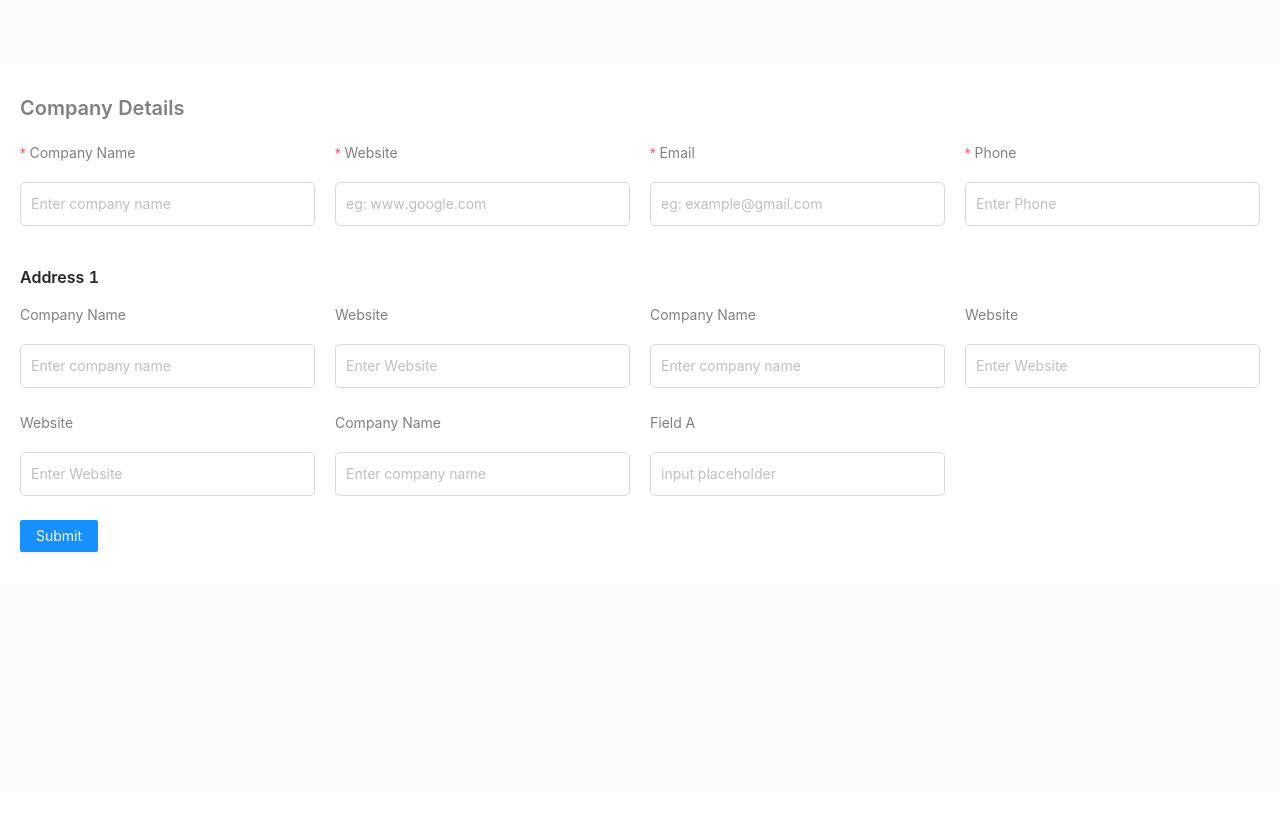
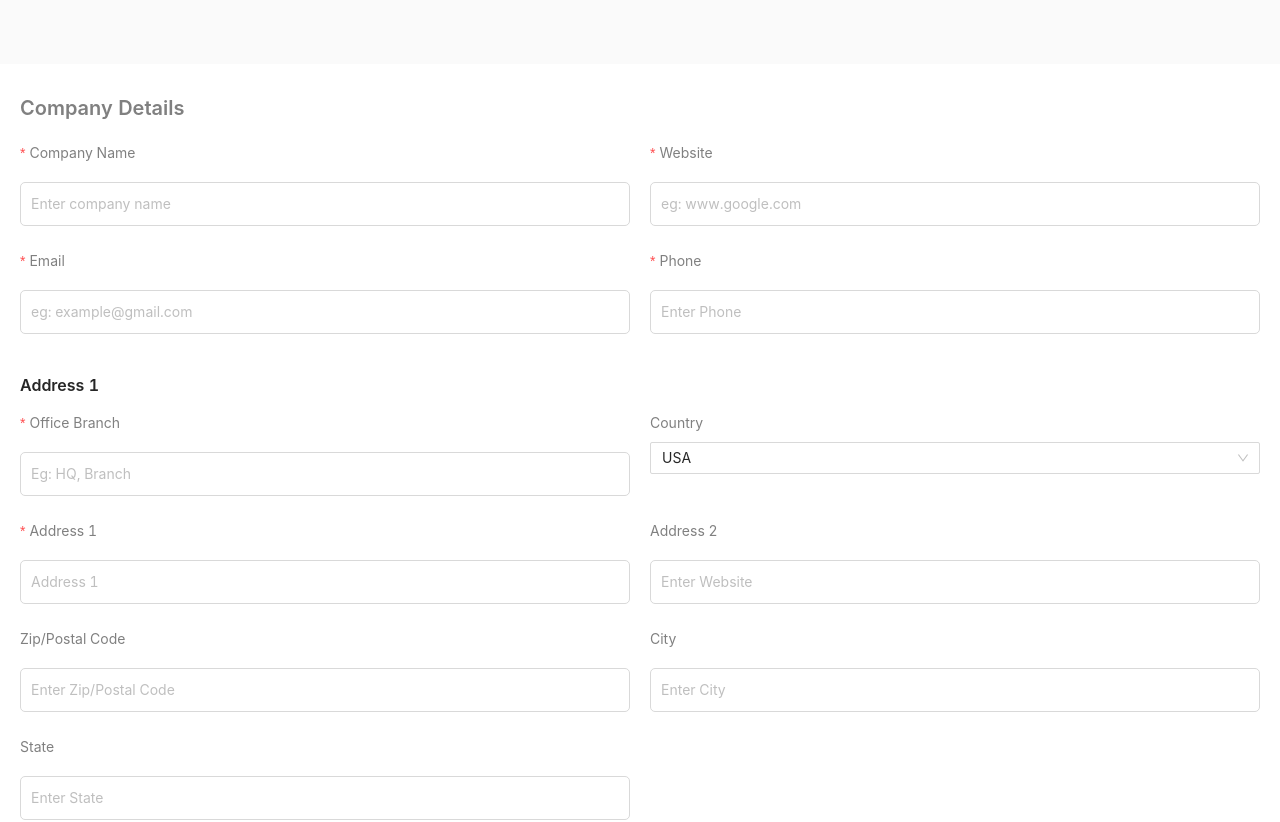
Before and after one commit to dark-king-rayleigh/test-form, a Next.js app: page / in a window 1280 px wide. Shown: the top 822 px of the page. Before the commit the page ends 800 px from the top, so only its background shows below. Built offline with nearby package versions, Linux system fonts and the light colour scheme.

Commit message:
feat(form):add data to array on form submittion

```diff
--- a/components/Form/Form.module.css
+++ b/components/Form/Form.module.css
@@ -1,32 +1,46 @@
-
-.container{
+.container {
   max-width: 1400px;
   margin: 0 auto;
   background: white;
   padding: 10px 20px;
 }
 
-.title{
+.title {
   font-size: 1.5em;
   font-weight: bold;
   margin-bottom: 0.5em;
 }
 
-.container label{
+.container label {
   color: grey;
 }
 
-.container input{
+.container input,
+.container select {
   padding: 10px;
-    width: 100%;
   margin-top: 10px;
   border-radius: 5px;
-
 }
 
-
-.form-container{
+.form-container {
   display: grid;
-    grid-template-columns: 1fr 1fr 1fr 1fr;
+  grid-template-columns: 1fr;
   column-gap: 20px;
 }
+
+@media (min-width: 768px) {
+  .form-container {
+    grid-template-columns: 1fr 1fr;
+  }
+}
+
+@media (min-width: 1400px) {
+  .form-container {
+    grid-template-columns: 1fr 1fr 1fr 1fr;
+  }
+}
+
+.container > button:disabled {
+  background-color: gray;
+  cursor: not-allowed;
+}
--- a/components/Form/index.tsx
+++ b/components/Form/index.tsx
@@ -1,18 +1,77 @@
-import { Typography, Form, Input, Button, message } from "antd";
+import React from "react";
+import { Typography, Form, Input, Button, message, Space, Select } from "antd";
 import { MinusCircleOutlined, PlusOutlined } from "@ant-design/icons";
 import classes from "./Form.module.css";
-
-import React, { useState } from "react";
-
-type LayoutType = Parameters<typeof Form>[0]["layout"];
+import { ExclamationCircleOutlined } from "@ant-design/icons";
+import { Address, CompanyDetails } from "../../typing";
 
 const { Title } = Typography;
 
-const Home = () => {
+// Interface Starts
+interface FormInterface {
+  companyName: string;
+  address1: string;
+  address2: string;
+  city: string;
+  state: string;
+  country: string;
+  website: string;
+  email: string;
+  officeBranch: string;
+  address: [] | Address[];
+  phone: string;
+  addressCode: string;
+}
+
+// Interface Ends
+
+// Main Component starts
+
+const FormData: React.FC<{
+  setCompanyData: Function;
+  companyData: CompanyDetails[] | [];
+  setAddData: Function;
+}> = ({ setCompanyData, companyData, setAddData }) => {
   const [form] = Form.useForm();
+  const [loading, setLoading] = React.useState(false);
 
-  const onFinish = (values: any) => {
-    console.log("Values", values);
+  //   Submitting the form
+  const handleSubmit = (values: FormInterface) => {
+    if (!values.address) {
+      values.address = [];
+    }
+
+    setLoading(true);
+
+    const mainAddress = {
+      address1: values.address1,
+      address2: values.address2,
+      city: values.city,
+      state: values.state,
+      country: values.country,
+      officeBranch: values.officeBranch,
+      addressCode: values.addressCode,
+    };
+    const data = {
+      companyManager: {
+        name: values.companyName,
+        website: values.website,
+        email: values.email,
+        phone: values.phone,
+      },
+      companyAddress: [mainAddress, ...values.address],
+    };
+
+    try {
+      setCompanyData([...companyData, data]);
+      setTimeout(() => {
+        form.resetFields();
+        setLoading(false);
+        setAddData((prev: boolean) => !prev);
+      }, 2000);
+    } catch (e) {
+      console.log(e);
+    }
   };
 
   return (
@@ -20,11 +79,11 @@ const Home = () => {
       <Title level={4} style={{ margin: "20px 0", color: "gray" }}>
         Company Details
       </Title>
-      <Form form={form} layout="vertical" onFinish={onFinish}>
+      <Form form={form} layout="vertical" onFinish={handleSubmit}>
         <div className={classes["form-container"]}>
           <Form.Item
             label="Company Name"
-            name="company-name"
+            name="companyName"
             rules={[{ required: true }]}
           >
             <Input placeholder="Enter company name" />
@@ -76,31 +135,133 @@ const Home = () => {
           Address 1
         </Title>
         <div className={classes["form-container"]}>
-          <Form.Item label="Company Name">
-            <Input placeholder="Enter company name" />
+          <Form.Item
+            label="Office Branch"
+            name="officeBranch"
+            rules={[
+              {
+                required: true,
+              },
+            ]}
+          >
+            <Input placeholder="Eg: HQ, Branch" />
           </Form.Item>
-          <Form.Item label="Website">
+
+          <Form.Item label="Country" name="country">
+            <Select defaultValue="USA">
+              <Select.Option value="USA">USA</Select.Option>
+              <Select.Option value="Nepal">Nepal</Select.Option>
+            </Select>
+          </Form.Item>
+
+          <Form.Item
+            label="Address 1"
+            name="address1"
+            rules={[
+              {
+                required: true,
+                message: "This field is required",
+              },
+            ]}
+          >
+            <Input placeholder="Address 1" />
+          </Form.Item>
+          <Form.Item label="Address 2" name="address2">
             <Input placeholder="Enter Website" />
           </Form.Item>
-          <Form.Item label="Company Name">
-            <Input placeholder="Enter company name" />
+          <Form.Item label="Zip/Postal Code" name="addressCode">
+            <Input placeholder="Enter Zip/Postal Code" />
           </Form.Item>
-          <Form.Item label="Website">
-            <Input placeholder="Enter Website" />
+          <Form.Item label="City" name="city">
+            <Input placeholder="Enter City" />
           </Form.Item>
-          <Form.Item label="Website">
-            <Input placeholder="Enter Website" />
-          </Form.Item>
-          <Form.Item label="Company Name">
-            <Input placeholder="Enter company name" />
-          </Form.Item>
-          <Form.Item label="Field A">
-            <Input placeholder="input placeholder" />
+          <Form.Item label="State" name="state">
+            <Input placeholder="Enter State" />
           </Form.Item>
         </div>
 
+        <Form.List name="address">
+          {(fields, { add, remove }) => (
+            <>
+              {fields.map(({ key, name, ...restField }) => (
+                <div key={key}>
+                  <Title level={5} style={{ margin: "15px 0" }}>
+                    Address {key + 2}
+                  </Title>
+
+                  <MinusCircleOutlined onClick={() => remove(name)} />
+
+                  <div className={classes["form-container"]}>
+                    <Form.Item
+                      label="Office Branch"
+                      name={[name, "officeBranch"]}
+                      rules={[
+                        {
+                          required: true,
+                        },
+                      ]}
+                    >
+                      <Input placeholder="Eg: HQ, Branch" />
+                    </Form.Item>
+
+                    <Form.Item label="Country" name={[name, "country"]}>
+                      <Select defaultValue="USA">
+                        <Select.Option value="USA">USA</Select.Option>
+                        <Select.Option value="Nepal">Nepal</Select.Option>
+                      </Select>
+                    </Form.Item>
+
+                    <Form.Item
+                      {...restField}
+                      label="Address 1"
+                      name={[name, "address1"]}
+                      rules={[
+                        {
+                          required: true,
+                        },
+                      ]}
+                    >
+                      <Input placeholder="Address 1" />
+                    </Form.Item>
+                    <Form.Item label="Address 2" name={[name, "address2"]}>
+                      <Input placeholder="Enter Website" />
+                    </Form.Item>
+                    <Form.Item
+                      label="Zip/Postal Code"
+                      name={[name, "addressCode"]}
+                    >
+                      <Input placeholder="Enter Zip/Postal Code" />
+                    </Form.Item>
+                    <Form.Item label="City" name={[name, "city"]}>
+                      <Input placeholder="Enter City" />
+                    </Form.Item>
+                    <Form.Item label="State" name={[name, "state"]}>
+                      <Input placeholder="Enter State" />
+                    </Form.Item>
+                  </div>
+                </div>
+              ))}
+              <Form.Item>
+                <Button
+                  type="dashed"
+                  onClick={() => add()}
+                  block
+                  icon={<PlusOutlined />}
+                >
+                  Add field
+                </Button>
+              </Form.Item>
+            </>
+          )}
+        </Form.List>
+
         <Form.Item>
-          <Button type="primary" htmlType="submit">
+          <Button
+            type="primary"
+            htmlType="submit"
+            disabled={loading}
+            loading={loading}
+          >
             Submit
           </Button>
         </Form.Item>
@@ -109,4 +270,4 @@ const Home = () => {
   );
 };
 
-export default Home;
+export default FormData;
--- /dev/null
+++ b/components/Table/index.tsx
@@ -0,0 +1,91 @@
+import { Table } from "antd";
+import qs from "qs";
+import { useEffect, useState } from "react";
+const columns = [
+  {
+    title: "Name",
+    dataIndex: "name",
+    sorter: true,
+    render: (name: any) => `${name.first} ${name.last}`,
+    width: "20%",
+  },
+  {
+    title: "Gender",
+    dataIndex: "gender",
+    filters: [
+      {
+        text: "Male",
+        value: "male",
+      },
+      {
+        text: "Female",
+        value: "female",
+      },
+    ],
+    width: "20%",
+  },
+  {
+    title: "Email",
+    dataIndex: "email",
+  },
+];
+
+const getRandomuserParams = (params: any) => ({
+  results: params.pagination?.pageSize,
+  page: params.pagination?.current,
+  ...params,
+});
+
+const App = () => {
+  const [data, setData] = useState();
+  const [loading, setLoading] = useState(false);
+  const [pagination, setPagination] = useState({
+    current: 1,
+    pageSize: 10,
+  });
+
+  const fetchData = (params = {}) => {
+    setLoading(true);
+    fetch(
+      `https://randomuser.me/api?${qs.stringify(getRandomuserParams(params))}`
+    )
+      .then((res) => res.json())
+      .then(({ results }) => {
+        setData(results);
+        setLoading(false);
+        setPagination({
+          ...params?.pagination,
+          total: 200, // 200 is mock data, you should read it from server
+          // total: data.totalCount,
+        });
+      });
+  };
+
+  useEffect(() => {
+    fetchData({
+      pagination,
+    });
+  }, []);
+
+  const handleTableChange = (newPagination: any, filters: any, sorter: any) => {
+    fetchData({
+      sortField: sorter.field,
+      sortOrder: sorter.order,
+      pagination: newPagination,
+      ...filters,
+    });
+  };
+
+  return (
+    <Table
+      columns={columns}
+      rowKey={(record) => record?.login?.uuid}
+      dataSource={data}
+      pagination={pagination}
+      loading={loading}
+      onChange={handleTableChange}
+    />
+  );
+};
+
+export default App;
--- a/package.json
+++ b/package.json
@@ -11,12 +11,14 @@
   "dependencies": {
     "antd": "^4.21.3",
     "next": "12.1.6",
+    "qs": "^6.10.5",
     "react": "18.2.0",
     "react-dom": "18.2.0",
     "styled-components": "^5.3.5"
   },
   "devDependencies": {
     "@types/node": "18.0.0",
+    "@types/qs": "^6.9.7",
     "@types/react": "18.0.14",
     "@types/react-dom": "18.0.5",
     "eslint": "8.18.0",
--- a/pages/index.tsx
+++ b/pages/index.tsx
@@ -1,9 +1,15 @@
-import { Typography } from "antd";
 import type { NextPage } from "next";
 import Head from "next/head";
+import { useState } from "react";
 import Form from "../components/Form";
+import TableView from "../components/Table";
+import { CompanyDetails } from "../typing";
 
 const Home: NextPage = () => {
+  const [companyData, setCompanyData] = useState<CompanyDetails[] | []>([]);
+  const [addData, setAddData] = useState(true);
+  console.log("companyData", companyData);
+
   return (
     <>
       <Head>
@@ -19,7 +25,15 @@ const Home: NextPage = () => {
           paddingTop: "4rem",
         }}
       >
-        <Form />
+        {!addData ? (
+          <TableView />
+        ) : (
+          <Form
+            setCompanyData={setCompanyData}
+            companyData={companyData}
+            setAddData={setAddData}
+          />
+        )}
       </main>
     </>
   );
```
Also changed, not shown: 1 other file (tests, documents, lock files or other folders). Lines whose indentation alone changed are shown as unchanged.
